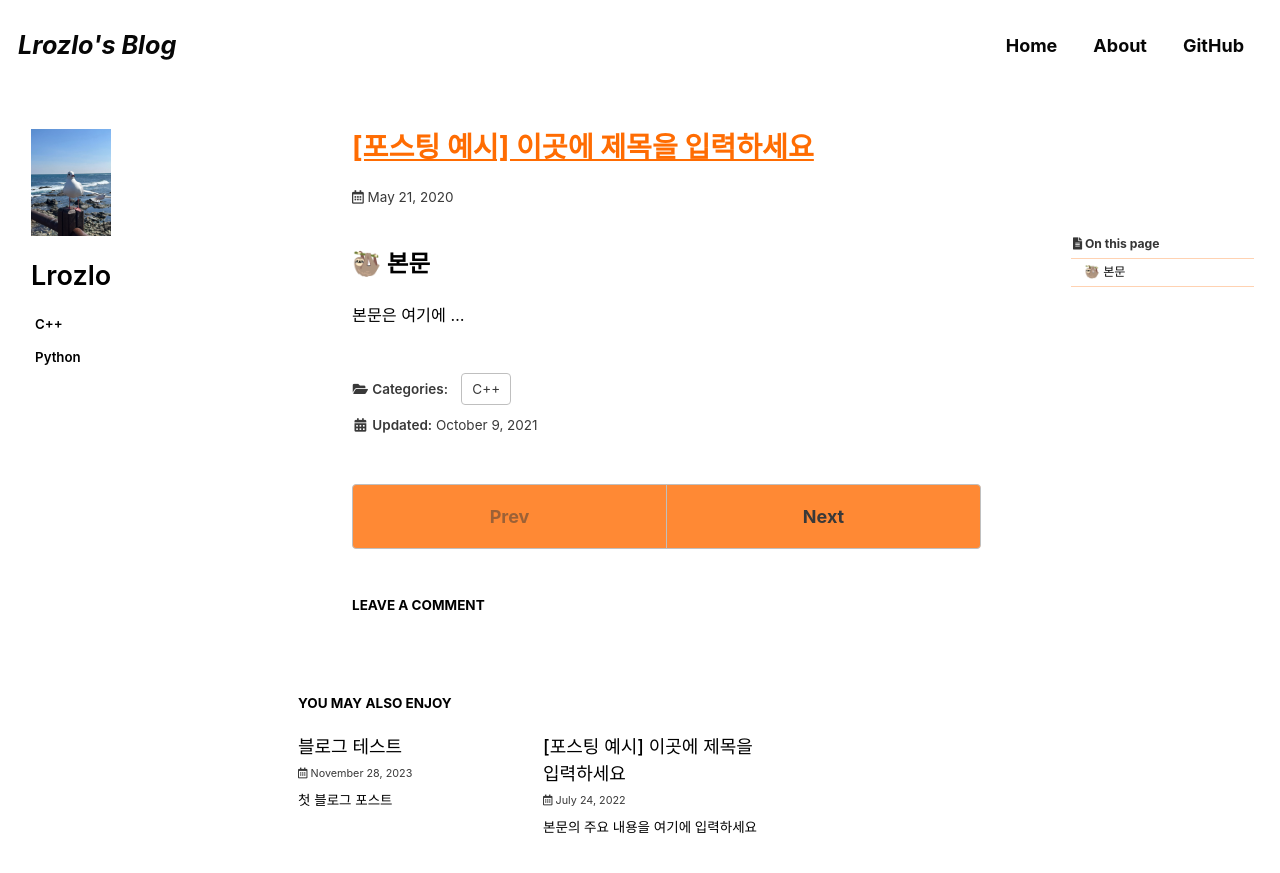
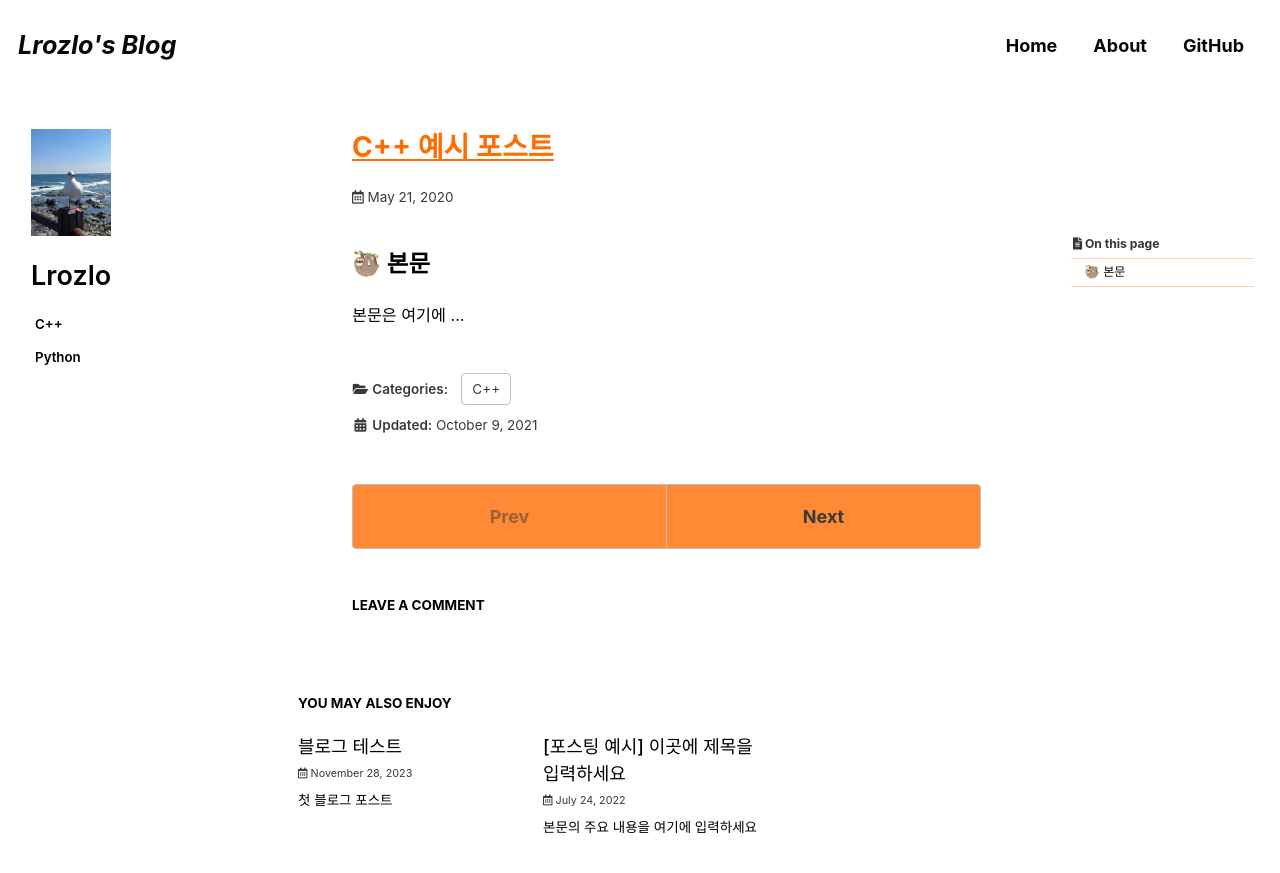
Before and after one commit to Lrozlo/Lrozlo.github.io, a Jekyll site: the page built from _posts/2022-07-24-categories-post-name-here.md, in a window 1280 px wide and 900 px high. Shown: the top 873 px of the window. Built offline with Jekyll 4.4.1, drawn with Linux system fonts in a browser that asks for light colours; cached includes are drawn as plain includes; some web fonts are replaced; comment, search, counter and statistics services are not loaded.

Commit message:
Update 2022-07-24-categories-post-name-here.md

```diff
--- a/_posts/2022-07-24-categories-post-name-here.md
+++ b/_posts/2022-07-24-categories-post-name-here.md
@@ -1,5 +1,5 @@
 ---
-title: "[포스팅 예시] 이곳에 제목을 입력하세요"
+title: "C++ 예시 포스트"
 excerpt: "본문의 주요 내용을 여기에 입력하세요"
 
 categories:
```
